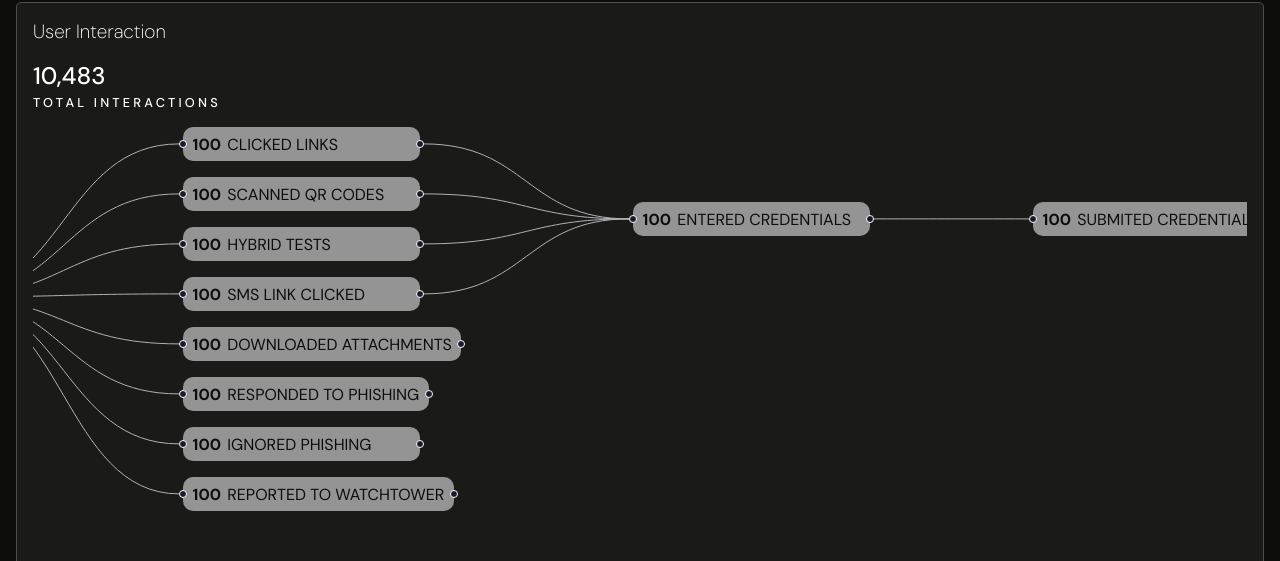
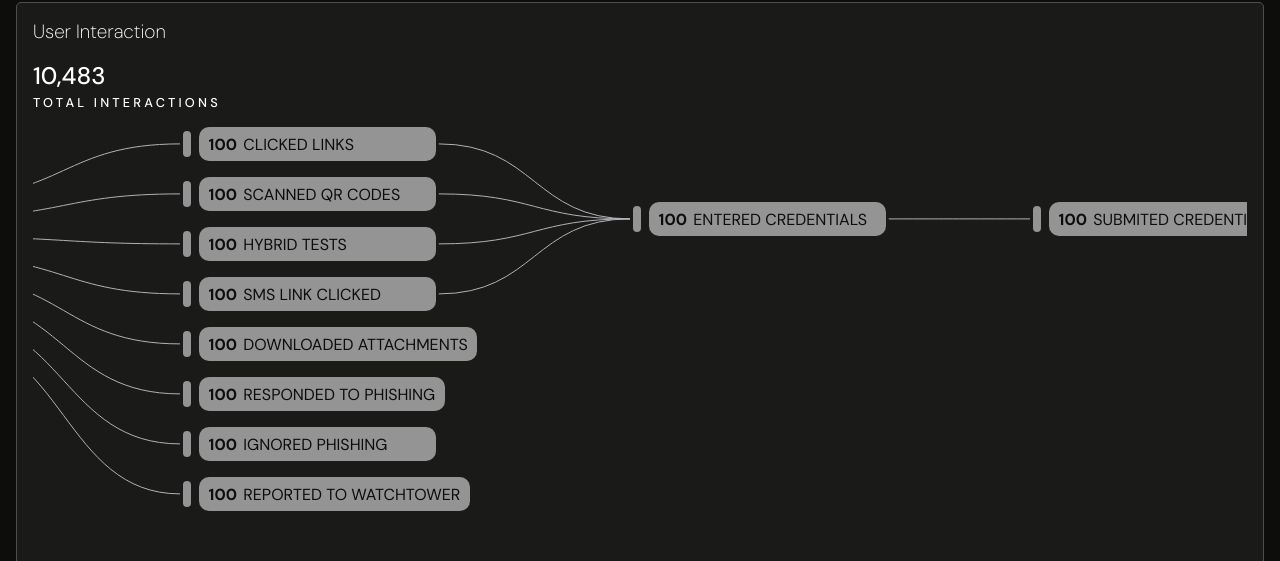
Before and after one commit to MohakWaghchaure/assignment-dune-security, a React (Create React App) app: page / in a window 1280 px wide. Shown: the part 80-641 px from the top of the page. Built offline with nearby package versions, Linux system fonts and the light colour scheme; what ag-grid-community would draw is missing.

Commit message:
React flow handles styling

```diff
--- a/src/components/CustomChart.tsx
+++ b/src/components/CustomChart.tsx
@@ -3,14 +3,14 @@ import { BaseEdge, EdgeProps, getBezierPath, Handle, Position, ReactFlow } from
 import '@xyflow/react/dist/style.css';
 
 const initialEdges = [
-  { id: '1-2', source: 'node-1', target: 'node-2', },
-  { id: '1-3', source: 'node-1', target: 'node-3', },
-  { id: '1-4', source: 'node-1', target: 'node-4', },
-  { id: '1-5', source: 'node-1', target: 'node-5', },
-  { id: '1-6', source: 'node-1', target: 'node-6', },
-  { id: '1-7', source: 'node-1', target: 'node-7', },
-  { id: '1-8', source: 'node-1', target: 'node-8', },
-  { id: '1-9', source: 'node-1', target: 'node-9', },
+  { id: '1-2', source: 'node-1', target: 'node-2', sourceHandle: 'a'},
+  { id: '1-3', source: 'node-1', target: 'node-3', sourceHandle: 'b'},
+  { id: '1-4', source: 'node-1', target: 'node-4', sourceHandle: 'c'},
+  { id: '1-5', source: 'node-1', target: 'node-5', sourceHandle: 'd'},
+  { id: '1-6', source: 'node-1', target: 'node-6', sourceHandle: 'e'},
+  { id: '1-7', source: 'node-1', target: 'node-7', sourceHandle: 'f'},
+  { id: '1-8', source: 'node-1', target: 'node-8', sourceHandle: 'g'},
+  { id: '1-9', source: 'node-1', target: 'node-9', sourceHandle: 'h'},
   { id: '2-10', source: 'node-2', target: 'node-10', },
   { id: '3-10', source: 'node-3', target: 'node-10', },
   { id: '4-10', source: 'node-4', target: 'node-10', },
@@ -37,12 +37,15 @@ const initialNodes = [
 const CustomNode = ({ data }: { data: { label: string, count: number } }) => {
   return (
     <div className='custom-node-wrapper'>
-    <Handle type="target" position={Position.Left} id="a" />
-      <div className="custom-node">
-        <div className="count">{data.count}</div>
-        <div className="label">{data.label}</div>
+    <Handle type="target" position={Position.Left} id="i" style={{background: 'transparent', border: 'none'}}/>
+      <div className='custom-node'>
+        <div className='node-start'></div>
+        <div className="custom-node">
+          <div className="count">{data.count}</div>
+          <div className="label">{data.label}</div>
+        </div>
       </div>
-    <Handle type="source" position={Position.Right} id="b" />
+    <Handle type="source" position={Position.Right} id="j" style={{background: 'transparent', border: 'none'}}/>
   </div>
   )
 };
@@ -50,7 +53,14 @@ const CustomNode = ({ data }: { data: { label: string, count: number } }) => {
 const StartingNode = () => {
   return (
     <div className='starting-node-wrapper'>
-      <Handle type="source" position={Position.Right} id='a'/>
+      <Handle type="source" position={Position.Right} id='a' style={{top: 20, background: 'transparent', border: 'none'}} />
+      <Handle type="source" position={Position.Right} id='b'style={{top: 40, background: 'transparent', border: 'none'}} />
+      <Handle type="source" position={Position.Right} id='c'style={{top: 60, background: 'transparent', border: 'none'}} />
+      <Handle type="source" position={Position.Right} id='d'style={{top: 80, background: 'transparent', border: 'none'}} />
+      <Handle type="source" position={Position.Right} id='e'style={{top: 100, background: 'transparent', border: 'none'}} />
+      <Handle type="source" position={Position.Right} id='f'style={{top: 120, background: 'transparent', border: 'none'}} />
+      <Handle type="source" position={Position.Right} id='g'style={{top: 140, background: 'transparent', border: 'none'}} />
+      <Handle type="source" position={Position.Right} id='h'style={{top: 160, background: 'transparent', border: 'none'}} />
       <div className='starting-node'></div>
     </div>
   );
@@ -71,7 +81,7 @@ const CustomNEdge: React.FC<EdgeProps> = ({ id, sourceX, sourceY, targetX, targe
     <BaseEdge
       id={id}
       path={edgePath}
-      style={{ stroke: '#4F4F4A', strokeWidth: 10, strokeLinecap: 'square', strokeOpacity: 0.8 }}
+      style={{ stroke: '#000000', strokeWidth: 5, strokeLinecap: 'square', strokeOpacity: 0.9 }}
     />
   );
 };
@@ -87,7 +97,6 @@ export default function CustomChart() {
         edges={initialEdges}
         edgeTypes={edgeTypes}
         nodeTypes={nodeTypes}
-
       />
     </div>
   );
--- a/src/components/FlowDiagram.tsx
+++ b/src/components/FlowDiagram.tsx
@@ -1,5 +1,4 @@
 import * as React from 'react';
-import FlowChart from './FlowChart';
 import CustomChart from './CustomChart';
 
 export default function FlowDiagram() {
--- a/src/styles/common.scss
+++ b/src/styles/common.scss
@@ -229,6 +229,7 @@ $color9: #4F4F4A;
         }
     }
     .custom-node-wrapper{
+        .custom-node{
             display: flex;
             align-items: center;
             .node-start{
@@ -258,3 +259,4 @@ $color9: #4F4F4A;
             }
         }
     }
+}
```
Also changed, not shown: src/components/FlowChart.tsx (deleted, +0 -107 lines). Lines whose indentation alone changed are shown as unchanged.
